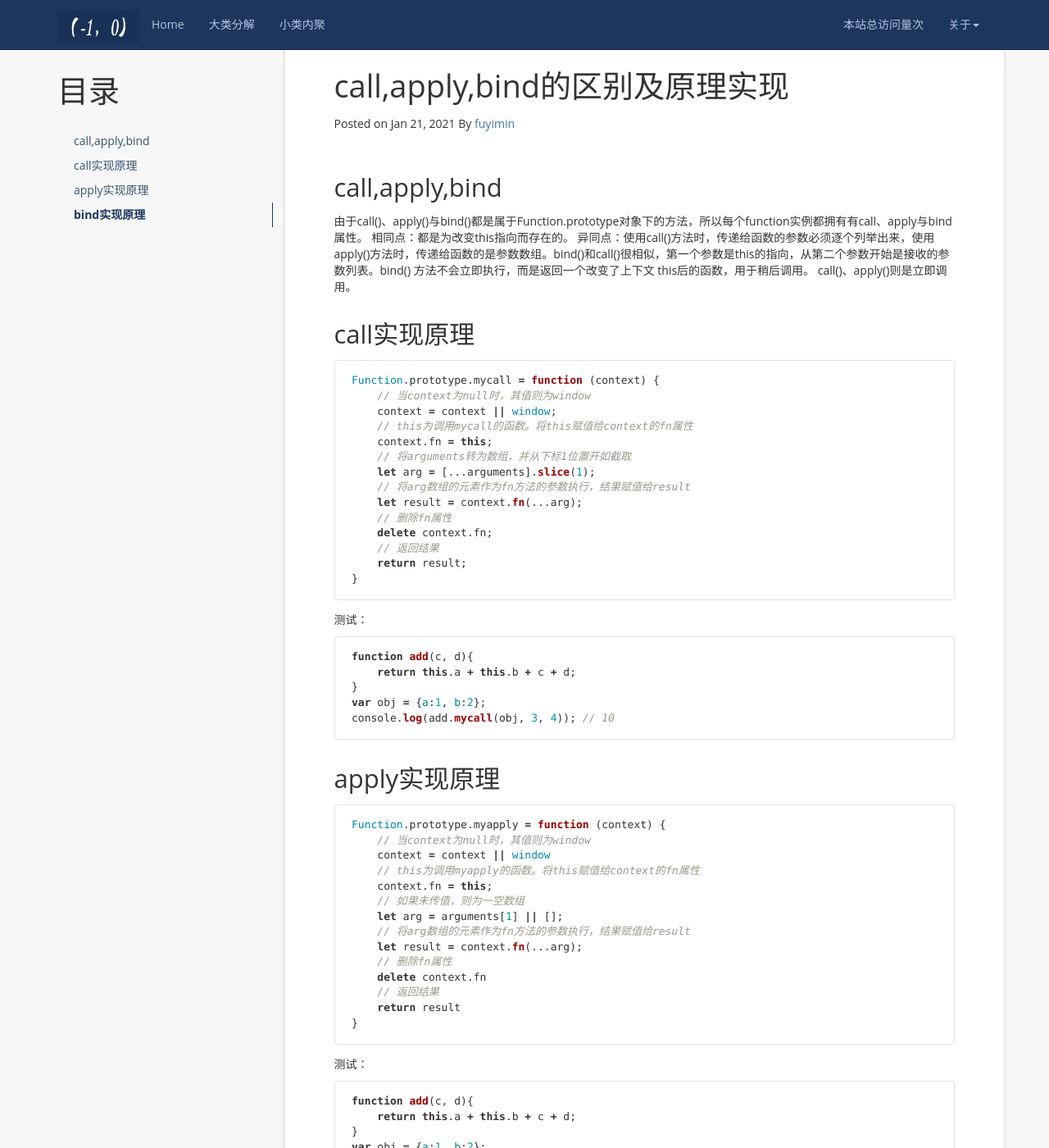
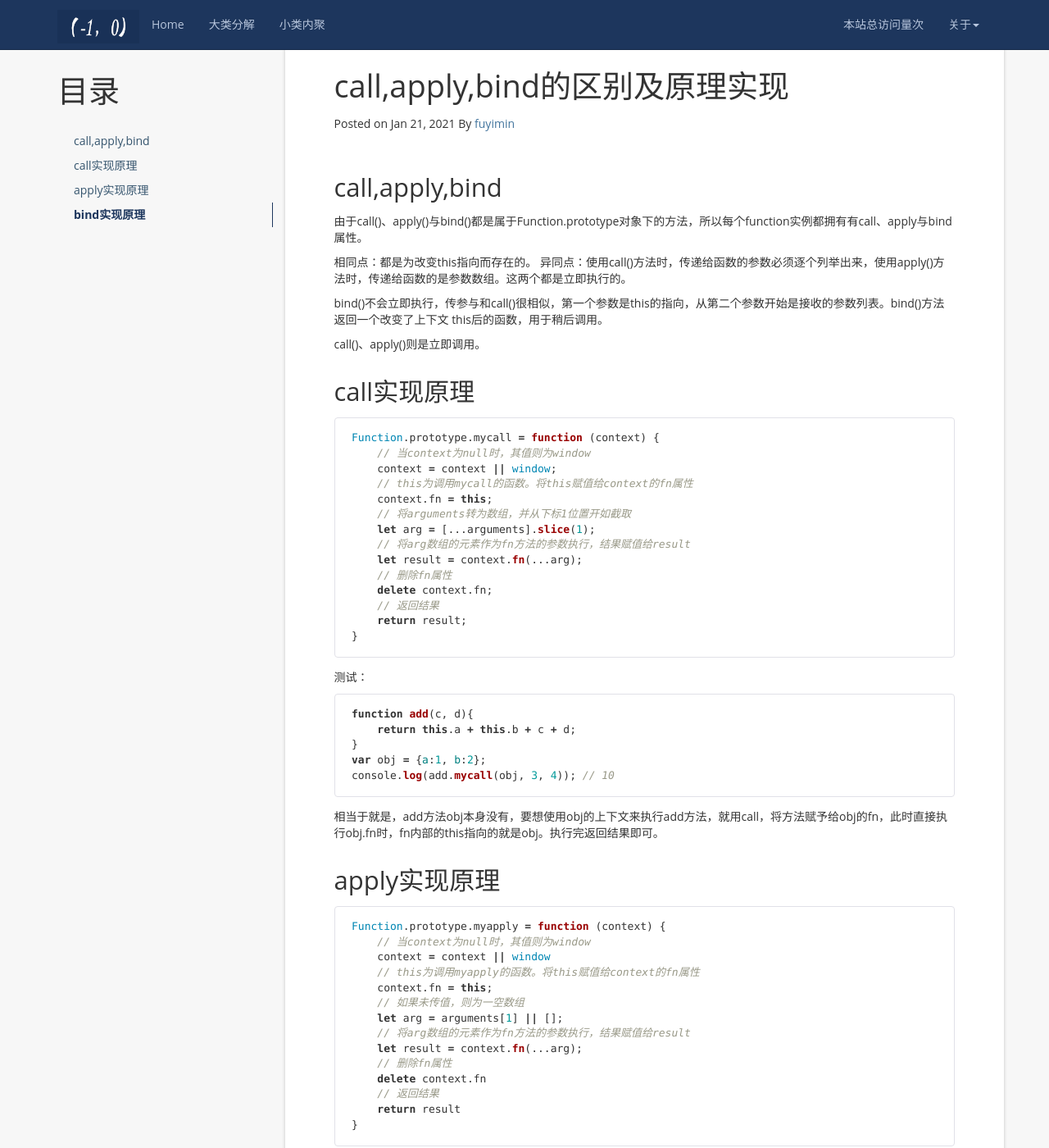
Before and after one commit to aimiy/aimiy.github.io, a Jekyll site: the page built from _posts/notes/js/2021-03-10-call,apply,bind的区别及原理实现.md, in a window 1280 px wide and 1400 px high, scrolled down 294 px. Shown: the whole window at 82% size. Built offline with Jekyll 4.4.1, drawn with Linux system fonts in a browser that asks for light colours; nearby versions of some CDN libraries; a script that is not in the unit is left out; comment, search, counter and statistics services are not loaded; some of the changed text lies outside the part shown.

Commit message:
以前笔记整理

````diff
--- a/_posts/notes/js/2021-03-10-call,apply,bind的区别及原理实现.md
+++ b/_posts/notes/js/2021-03-10-call,apply,bind的区别及原理实现.md
@@ -11,8 +11,13 @@ tag: js
 ## call,apply,bind
 
 由于call()、apply()与bind()都是属于Function.prototype对象下的方法，所以每个function实例都拥有有call、apply与bind属性。
+
 相同点：都是为改变this指向而存在的。
-异同点：使用call()方法时，传递给函数的参数必须逐个列举出来，使用apply()方法时，传递给函数的是参数数组。bind()和call()很相似，第一个参数是this的指向，从第二个参数开始是接收的参数列表。bind() 方法不会立即执行，而是返回一个改变了上下文 this后的函数，用于稍后调用。 call()、apply()则是立即调用。
+异同点：使用call()方法时，传递给函数的参数必须逐个列举出来，使用apply()方法时，传递给函数的是参数数组。这两个都是立即执行的。
+
+bind()不会立即执行，传参与和call()很相似，第一个参数是this的指向，从第二个参数开始是接收的参数列表。bind()方法返回一个改变了上下文 this后的函数，用于稍后调用。
+
+call()、apply()则是立即调用。
 
 ## call实现原理
 
@@ -43,6 +48,8 @@ var obj = {a:1, b:2};
 console.log(add.mycall(obj, 3, 4)); // 10
 ```
 
+相当于就是，add方法obj本身没有，要想使用obj的上下文来执行add方法，就用call，将方法赋予给obj的fn，此时直接执行obj.fn时，fn内部的this指向的就是obj。执行完返回结果即可。
+
 ## apply实现原理
 
 ```js
@@ -71,6 +78,8 @@ function add(c, d){
 var obj = {a:1, b:2};
 console.log(add.myapply(obj, [5, 6])); // 14
 ```
+
+apply与call一样，区别就是获取参数的方式不同
 
 ## bind实现原理
 
@@ -103,3 +112,5 @@ console.log(site) // function () { … }
 // 通过mybind使其this发生了变化
 site();// zhangpeiyue.com
 ```
+
+bind与call传参类似，但是返回的不是结果，是一个可以再次执行的函数。是函数就有可能再次传参，因此又要合并参数。
````
